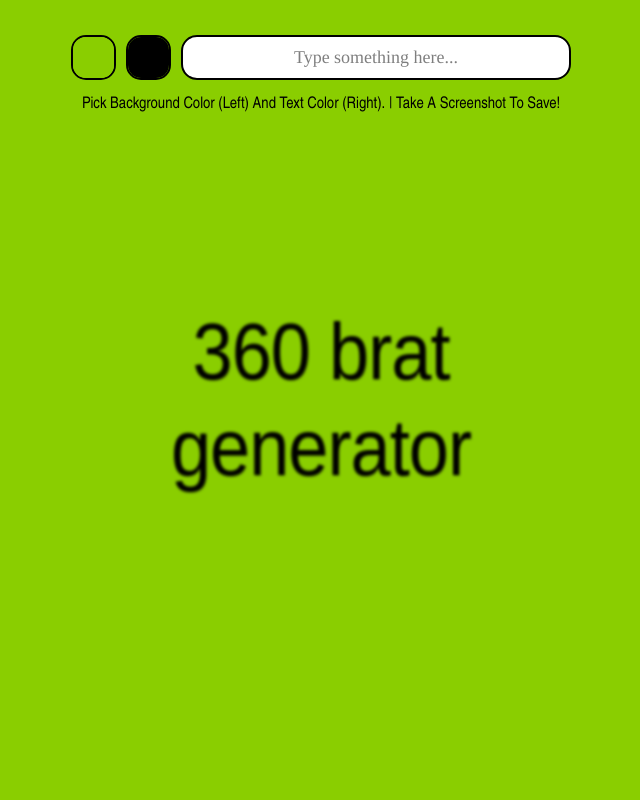
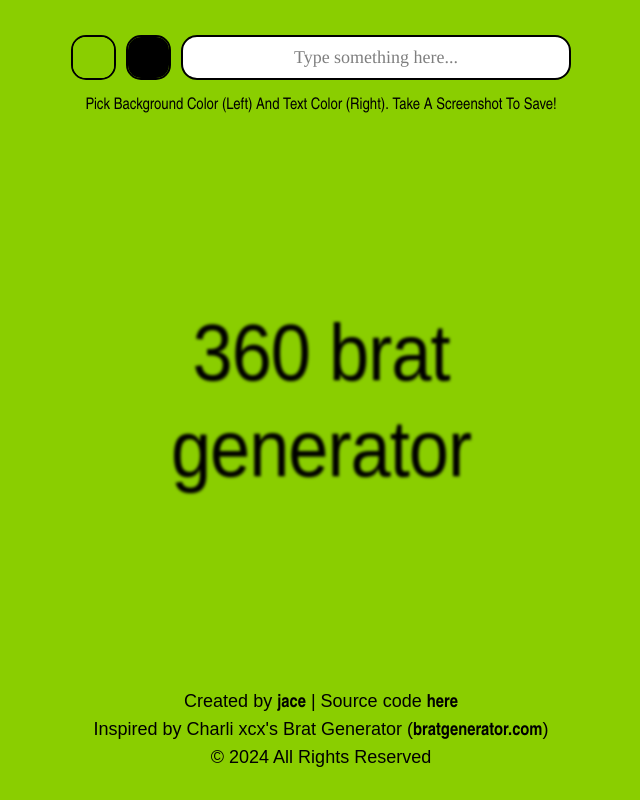
Before and after one commit to romanjosephgallardo/360-brat-generator, a Flask app: page / in a window 1280 px wide. Shown: the whole page, without its empty margins (319-959 px from the left). Run offline with Flask 3, Linux system fonts and the light colour scheme; some libraries are stand-ins or nearby versions; some web fonts are replaced.

Commit message:
Added footer.

```diff
--- a/custom_brat_generator/app/static/css/styles.css
+++ b/custom_brat_generator/app/static/css/styles.css
@@ -22,6 +22,7 @@ body {
     transition: background-color 0.3s ease;
     background: #8ACE00;
     margin: 0;
+    font-size: 18px;
 }
 
 
@@ -171,6 +172,33 @@ input[type="color"]::-webkit-color-swatch {
     transform: scaleX(0.9);
 }
 
+/* Footer */
+.footer {
+    margin-top: 20px;
+    text-align: center;
+    color: #000000;
+}
+
+.footer a {
+    color: #000000;
+    text-decoration: none;
+    font-weight: bold;
+}
+
+.footer a:hover {
+    color: #00000049;
+    transition: color 0.7s ease;
+}
+
+.copyright {
+    padding-top: 0;
+    padding-bottom: 10px;
+}
+
+.footer-text p{
+    padding-bottom:5px
+}
+
 /* For the media queries */
 @media (max-width: 768px) {
     .preview-container {
--- a/custom_brat_generator/app/templates/index.html
+++ b/custom_brat_generator/app/templates/index.html
@@ -42,7 +42,7 @@
 
                 <!-- Instructions -->
                 <div class="instructions">
-                    Pick background color (left) and text color (right). | Take a Screenshot to Save!
+                    Pick background color (left) and text color (right). Take a Screenshot to Save!
                 </div>
             </div>
         </div>
@@ -56,6 +56,27 @@
         </div>
     </main>
 
+    <!-- Footer -->
+    <footer>
+        <div class="footer">
+            <div class="footer-text">
+                <div class="programmer-text">
+                    <p>
+                        Created by <a href="https://github.com/romanjosephgallardo" target="_blank">jace</a> |
+                        Source code <a href="https://github.com/romanjosephgallardo" target="_blank"> here</a>
+                    </p>
+                </div>
+                <div class="charli-xcx-brat-text">
+                    <p> Inspired by Charli xcx's Brat Generator  (<a href="https://bratgenerator.com/" target="_blank">bratgenerator.com</a>) </p>
+                </div>
+            </div>
+
+            <div class="footer-seperator">
+                <p class="copyright">© 2024 All Rights Reserved</p>
+            </div>
+        </div>
+    </footer>
+
     <!-- Link to JS -->
     <script src="{{ url_for('static', filename='js/script.js') }}"></script>
 </body>
```
